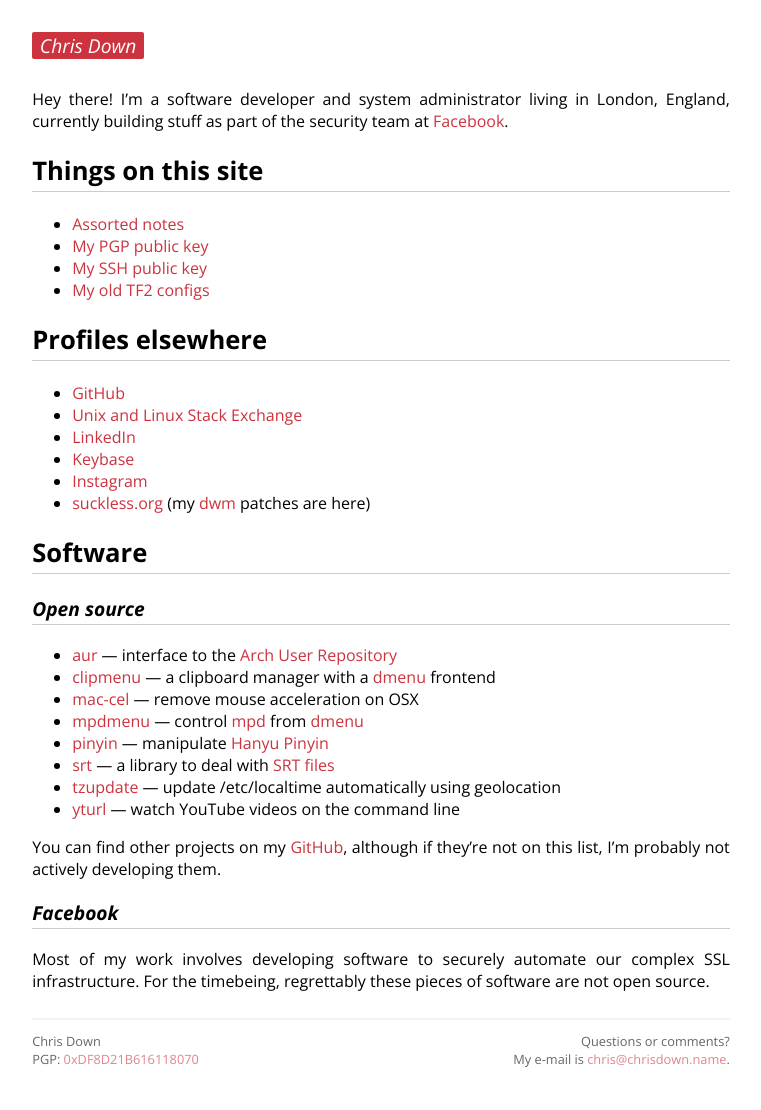
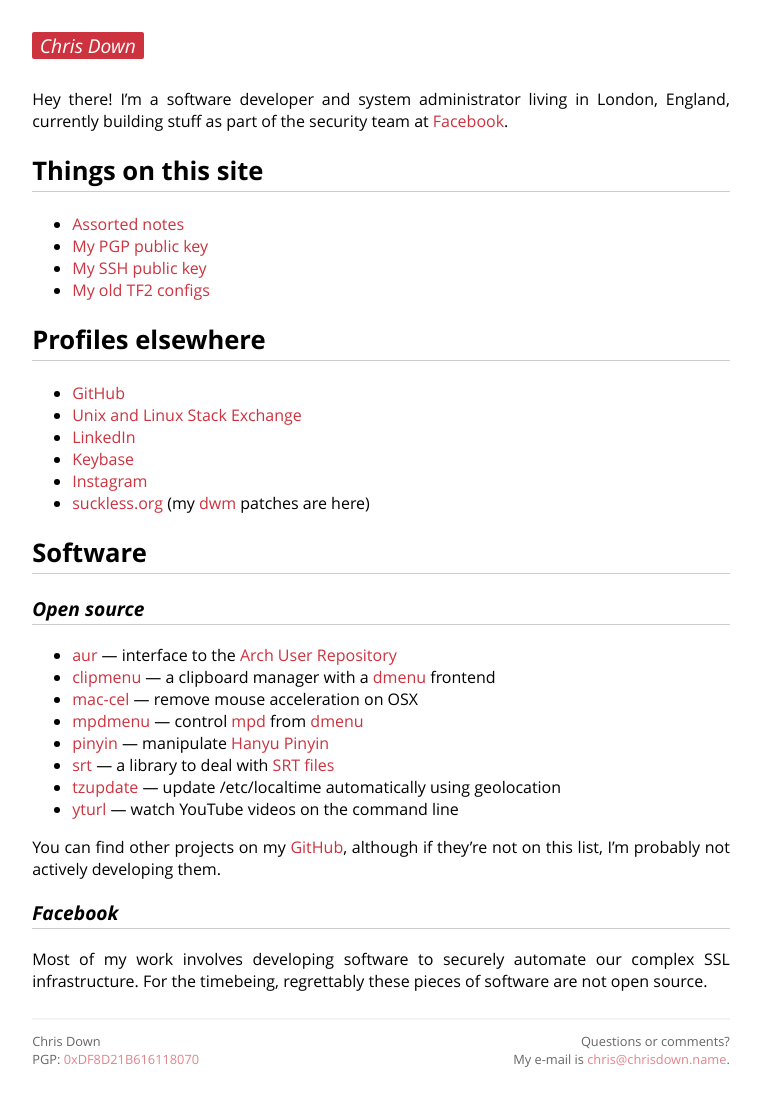
Before and after one commit to cdown/chrisdown.name, a Jekyll site: the page built from index.md, in a window 1280 px wide. Shown: the whole page, without its empty margins (259-1020 px from the left). Built offline with Jekyll 4.4.1, drawn with Linux system fonts in a browser that asks for light colours; some web fonts are replaced.

Commit message:
Move all fonts to be local
Google CDN performance seems like the main bottleneck for perf right now, so
this is an easy test.

```diff
--- a/_layouts/default.html
+++ b/_layouts/default.html
@@ -25,8 +25,6 @@ header:
     <meta name="viewport" content="width=device-width">
     <meta name="robots" content="noodp,noydir">
     <link rel="stylesheet" href="/css/fontawesome-stripped.css">
-    <link rel="stylesheet" href="//fonts.googleapis.com/css?family=Open+Sans:700italic,400italic,400,700">
-    <link rel="stylesheet" href="//fonts.googleapis.com/css?family=Droid+Sans+Mono">
     <link rel="stylesheet" href="/css/style.css">
     <link rel="alternate" type="application/atom+xml" title="Recent blog posts" href="/feed.xml">
     <link rel="icon" href="/favicon.ico">
--- a/css/style.css
+++ b/css/style.css
@@ -1,4 +1,35 @@
 @charset "UTF-8";
+
+@font-face {
+  font-family: 'Droid Sans Mono';
+  font-style: normal;
+  font-weight: 400;
+  src: local('Droid Sans Mono'), local('DroidSansMono'), url(/fonts/droid-sans-mono.ttf) format('truetype');
+}
+@font-face {
+  font-family: 'Open Sans';
+  font-style: normal;
+  font-weight: 400;
+  src: local('Open Sans'), local('OpenSans'), url(/fonts/open-sans.ttf) format('truetype');
+}
+@font-face {
+  font-family: 'Open Sans';
+  font-style: normal;
+  font-weight: 700;
+  src: local('Open Sans Bold'), local('OpenSans-Bold'), url(/fonts/open-sans-bold.ttf) format('truetype');
+}
+@font-face {
+  font-family: 'Open Sans';
+  font-style: italic;
+  font-weight: 400;
+  src: local('Open Sans Italic'), local('OpenSans-Italic'), url(/fonts/open-sans-italic.ttf) format('truetype');
+}
+@font-face {
+  font-family: 'Open Sans';
+  font-style: italic;
+  font-weight: 700;
+  src: local('Open Sans Bold Italic'), local('OpenSans-BoldItalic'), url(/fonts/open-sans-bold-italic.ttf) format('truetype');
+}
 
 html, body {
     max-width: 720px;
```
Also changed, not shown: fonts/droid-sans-mono.ttf (added), fonts/open-sans-bold-italic.ttf (added), fonts/open-sans-bold.ttf (added), fonts/open-sans-italic.ttf (added), fonts/open-sans.ttf (added).
